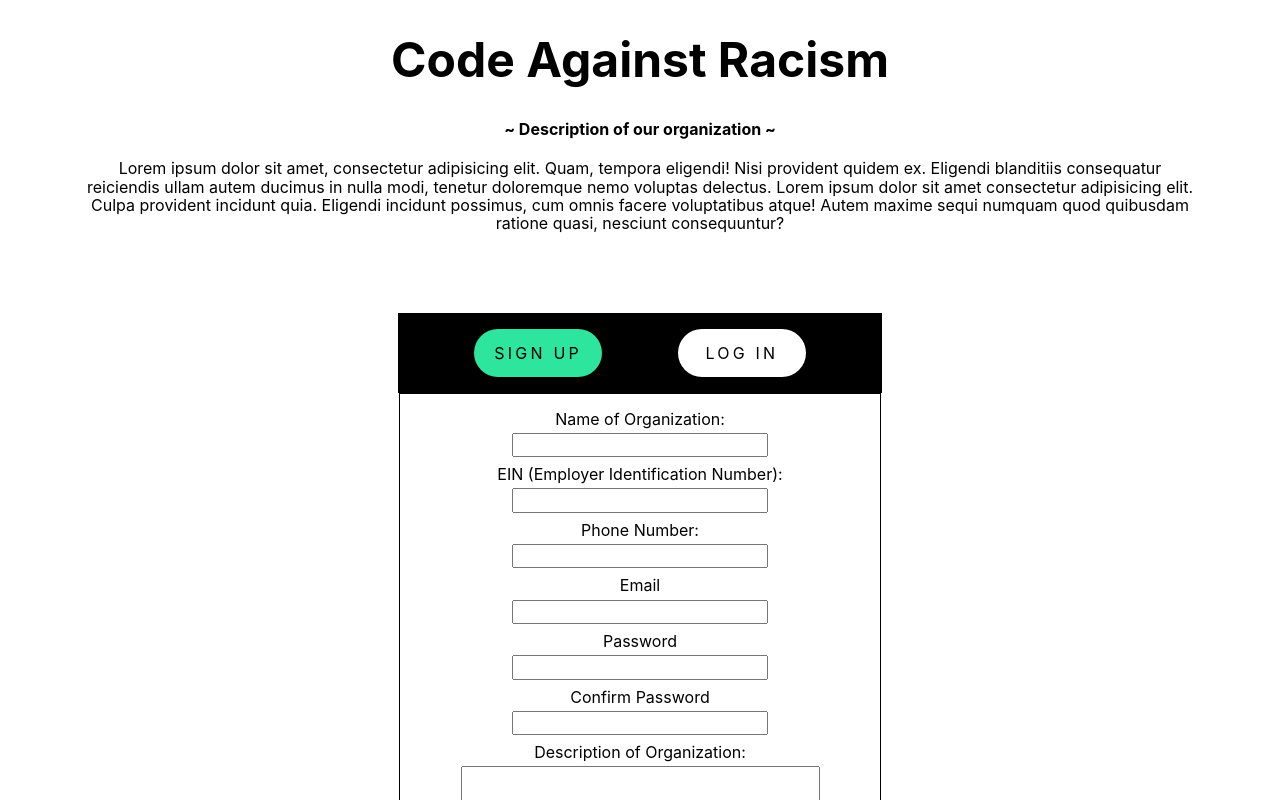
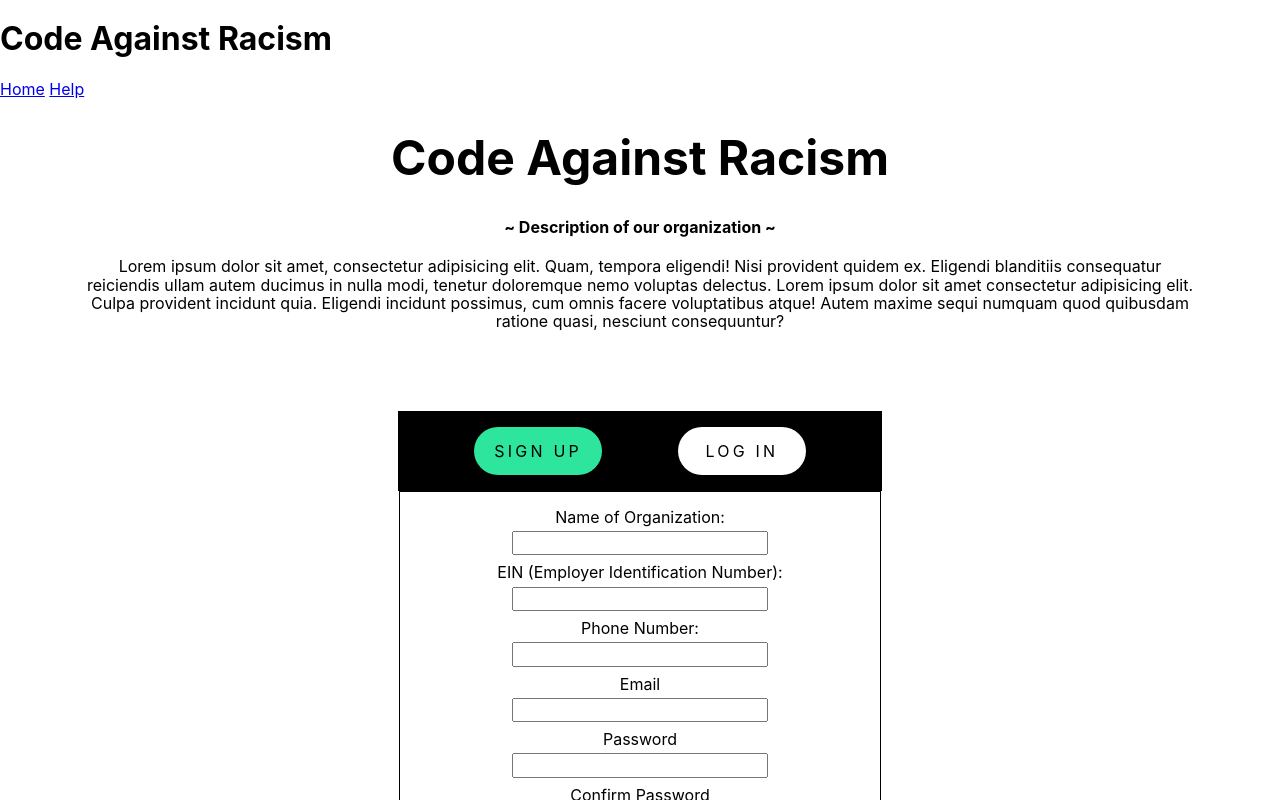
Before and after one commit to CodeAgainstRacism/codeagainstracism.org, a React (Create React App) app in the folder frontend/: page / in a window 1280 px wide. Shown: the top 800 px of the page. Built offline with nearby package versions, Linux system fonts and the light colour scheme; no server answers.

Commit message:
WIP navbar and BrowserRouter

```diff
--- a/frontend/package.json
+++ b/frontend/package.json
@@ -11,7 +11,7 @@
     "normalize.css": "^8.0.1",
     "react": "^16.13.1",
     "react-dom": "^16.13.1",
-    "react-router-dom": "^5.2.0",
+    "react-router-dom": "^4.2.2",
     "react-scripts": "3.4.1"
   },
   "scripts": {
--- a/frontend/src/App.js
+++ b/frontend/src/App.js
@@ -1,4 +1,5 @@
 import React from "react";
+import { BrowserRouter, Route, Link, Switch, NavLink } from "react-router-dom";
 import axios from "axios";
 
 import { BACKEND_URL } from "./config";
@@ -6,8 +7,25 @@ import "normalize.css/normalize.css"
 import "./styles/styles.scss";
 
 import LandingPage from "./components/LandingPage/LandingPage";
+import NotFoundPage from "./components/NotFound";
 
-export default class App extends React.Component {
+const HelpPage = () => (
+  <div>
+    Help Page
+  </div>
+)
+
+const Header = () => (    // Functional Component
+  <header>
+    <h1>Code Against Racism</h1>
+    <NavLink to="/" activeClassName="is-active" exact={true}>Home</NavLink>     {/*activeClassName is only going to get applied to the link when we're on that page. */}
+    {/* <NavLink to="/create" activeClassName="is-active" exact={true}>Add </NavLink> */}
+    {/* <NavLink to="/edit" activeClassName="is-active" exact={true}>Edit </NavLink> */}
+    <NavLink to="/help" activeClassName="is-active" exact={true}>Help</NavLink>
+  </header>
+)
+
+class App extends React.Component {
   state = {
     helloWord: undefined,
   };
@@ -21,8 +39,20 @@ export default class App extends React.Component {
 
   render() {
     return (
-        <LandingPage />
-
+      <BrowserRouter>
+        <div>
+          <Header />      { /* <Header /> outside of <Switch /> will show up on every page */}
+          <Switch>
+            <Route exact={true} path="/" component={LandingPage}  />
+            {/* <Route path="/create" component={} exact={true} />   */}
+            {/* <Route path="/edit/:id" component={} exact={true} />     id is URL parameter. id of a transaction */}
+            <Route exact={true} path="/help" component={HelpPage} />
+            <Route component={NotFoundPage} />
+          </Switch>
+        </div>
+    </BrowserRouter>
     )
   }
 }
+
+export default App;
--- a/frontend/src/components/LandingPage/LandingPage.jsx
+++ b/frontend/src/components/LandingPage/LandingPage.jsx
@@ -8,8 +8,6 @@ class LandingPage extends React.Component {
         this.state = {
             showSignUp: true
         }
-
-        this.toggleLoginForm = this.toggleLoginForm.bind(this);
     }
 
     toggleLoginForm(){
--- /dev/null
+++ b/frontend/src/components/NotFound.jsx
@@ -0,0 +1,13 @@
+import React from "react";
+import {  Link } from "react-router-dom";
+
+const NotFoundPage = () => (
+    <div>
+        <h1>404</h1>
+        <h3>Page Not Found</h3>
+        <p>The Page you were looking for doesn't exist or other error occured.</p>
+        <p>Please go back or <Link to="/">go to homepage</Link></p>
+    </div>
+)
+
+export default NotFoundPage;
```
Also changed, not shown: 1 other file (tests, documents, lock files or other folders).
